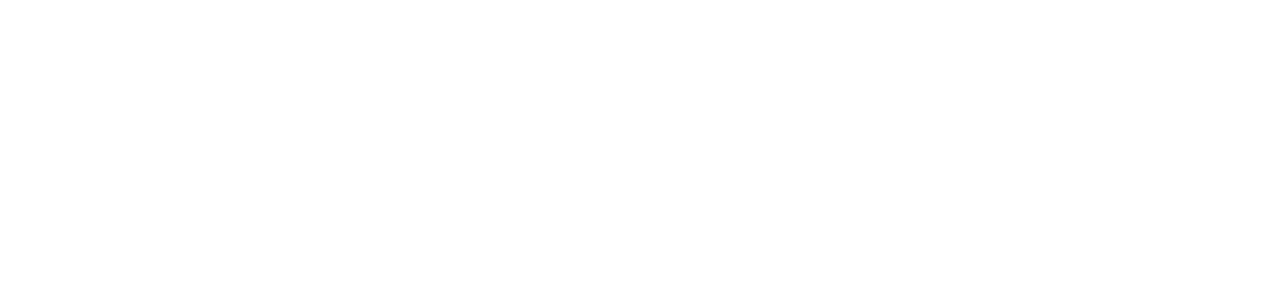
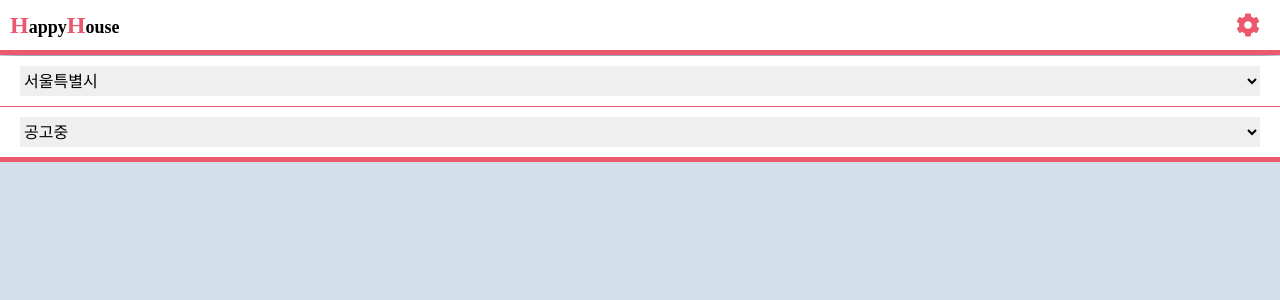
Before and after one commit to Redhoneybee/happyhouse, a React (Create React App) app: page / in a window 1280 px wide. Shown: the top 300 px of the page. Built offline with nearby package versions, Linux system fonts and the light colour scheme.

Commit message:
navigation form

```diff
--- a/package.json
+++ b/package.json
@@ -3,6 +3,9 @@
   "version": "0.1.0",
   "private": true,
   "dependencies": {
+    "@fortawesome/fontawesome-svg-core": "^1.2.34",
+    "@fortawesome/free-solid-svg-icons": "^5.15.2",
+    "@fortawesome/react-fontawesome": "^0.1.14",
     "@testing-library/jest-dom": "^5.11.9",
     "@testing-library/react": "^11.2.5",
     "@testing-library/user-event": "^12.6.3",
@@ -10,10 +13,12 @@
     "@types/node": "^12.19.16",
     "@types/react": "^17.0.1",
     "@types/react-dom": "^17.0.0",
+    "@types/react-router-dom": "^5.1.7",
     "axios": "^0.21.1",
     "http-proxy-middleware": "^1.0.6",
     "react": "^17.0.1",
     "react-dom": "^17.0.1",
+    "react-router-dom": "^5.2.0",
     "react-scripts": "4.0.2",
     "typescript": "^4.1.3",
     "web-vitals": "^1.1.0"
--- a/src/App.tsx
+++ b/src/App.tsx
@@ -1,11 +1,17 @@
-import axios from 'axios';
 import React, { useEffect } from 'react';
+import { HashRouter, Route } from 'react-router-dom';
+import SelectNavBar from "./Components/SelectNavBar";
+import Home from "./routes/Home";
+import "./global.css";
 
-function App() {
+const App: React.FC = () => {
 
   return (
-    <div className="App">
-
+    <div className="container">
+      <SelectNavBar />
+      <HashRouter>
+        <Route path="/" exact component={Home} />
+      </HashRouter>
     </div>
   );
 }
--- /dev/null
+++ b/src/Components/SelectNavBar.css
@@ -0,0 +1,81 @@
+nav.select_nav{
+    position : fixed;
+    top : 0;
+    left : 0;
+    width : 100%;
+    height : 50px;
+    background-color : white;
+    border-bottom : 5px solid #eb596e;
+    box-shadow : 0 13px 27px -5px rgba(50, 50, 93, 0.25),
+        0 8px 16px -8px rgba(0, 0, 0, 0.3), 0 -6px 16px -6px rgba(0, 0, 0, 0.025);
+}
+
+nav.select_nav.animated{
+    animation: top_down_nav .5s ease-out;
+}
+
+nav.select_nav .bar{
+    display : flex;
+    justify-content : space-between;
+}
+
+.bar .title{
+    font-size : 18px;
+    line-height : 50px;
+    font-weight : bold;
+    margin-left : 10px;
+}
+
+.title strong{
+    font-size : 24px;
+    color : #eb596e;
+}
+
+.bar .btn.set{
+    font-size : 24px;
+    color : #eb596e;
+    padding : 5px 10px;
+    margin-right : 10px;
+    background-color: transparent;
+}
+
+
+nav.select_nav .gnb{
+    position : relative;
+    top : 4px;
+}
+
+ul.gnb li{
+    background-color : white;
+    height : 30px;
+    padding : 10px 20px;
+    border-bottom : 1px solid #eb596e;
+}
+
+ul.gnb li:last-child{
+    border : 0;
+    border-bottom : 5px solid #eb596e;
+}
+
+ul.gnb li select{
+    width : 100%;
+    font-size : 16px;
+    height : inherit;
+    border : none;
+}
+ul.gnb li select:focus{
+    outline : none;
+}
+ul.gnb li select option{
+    border : none;
+}
+
+@keyframes top_down_nav{
+    from{
+        -webkit-transform :translateY(-80px);
+        transform :translateY(-80px);
+    }to{
+        -webkit-transform :translateY(0px);
+        transform : translateY(0px);
+    }
+}
--- /dev/null
+++ b/src/Components/SelectNavBar.tsx
@@ -0,0 +1,36 @@
+import React from "react";
+import "./SelectNavBar.css";
+import { FontAwesomeIcon } from '@fortawesome/react-fontawesome';
+import { faCog } from '@fortawesome/free-solid-svg-icons';
+
+
+const SelectNavBar: React.FC = () => {
+    return (
+        <nav className="select_nav animated">
+            <div className="bar">
+                <h3 className="title">
+                    <strong>H</strong>appy<strong>H</strong>ouse</h3>
+                <button className="btn set">
+                    <FontAwesomeIcon icon={faCog} />
+                </button>
+            </div>
+
+            <ul className="gnb">
+                <li>
+                    <select name="cnp_cd">
+                        <option value="soul">서울특별시</option>
+                        <option value="busan">부산광역시</option>
+                    </select>
+                </li>
+                <li>
+                    <select name="pan_ss">
+                        <option value="pan">공고중</option>
+                        <option value="acc">접수중</option>
+                    </select>
+                </li>
+            </ul>
+        </nav>
+    );
+}
+
+export default SelectNavBar;
--- /dev/null
+++ b/src/global.css
@@ -0,0 +1,56 @@
+html, body, div, span, applet, object, iframe,
+h1, h2, h3, h4, h5, h6, p, blockquote, pre,
+a, abbr, acronym, address, big, cite, code,
+del, dfn, em, img, ins, kbd, q, s, samp,
+small, strike, strong, sub, sup, tt, var,
+b, u, i, center,
+dl, dt, dd, ol, ul, li,
+fieldset, form, label, legend,
+table, caption, tbody, tfoot, thead, tr, th, td,
+article, aside, canvas, details, embed,
+figure, figcaption, footer, header, hgroup,
+menu, nav, output, ruby, section, summary,
+time, mark, audio, video {
+	margin: 0;
+	padding: 0;
+	border: 0;
+	font-size: 100%;
+	font: inherit;
+	vertical-align: baseline;
+}
+/* HTML5 display-role reset for older browsers */
+article, aside, details, figcaption, figure,
+footer, header, hgroup, menu, nav, section {
+	display: block;
+}
+body {
+	line-height: 1;
+}
+ol, ul {
+	list-style: none;
+}
+blockquote, q {
+	quotes: none;
+}
+blockquote:before, blockquote:after,
+q:before, q:after {
+	content: '';
+	content: none;
+}
+table {
+	border-collapse: collapse;
+	border-spacing: 0;
+}
+
+.container{
+    width : 100vw;
+    height : 100vh;
+    background-color : #d3e0ea;
+}
+.btn{
+    border : none;
+    background-color : white;
+}
+.btn:focus{
+    outline :none;
+}
--- /dev/null
+++ b/src/routes/Home.tsx
@@ -0,0 +1,10 @@
+import React from "react";
+import "./home.css"
+const Home: React.FC = () => {
+    return (
+        <>
+        </>
+    );
+}
+
+export default Home;
```
Also changed, not shown: src/routes/home.css (added), 1 other file (tests, documents, lock files or other folders).
